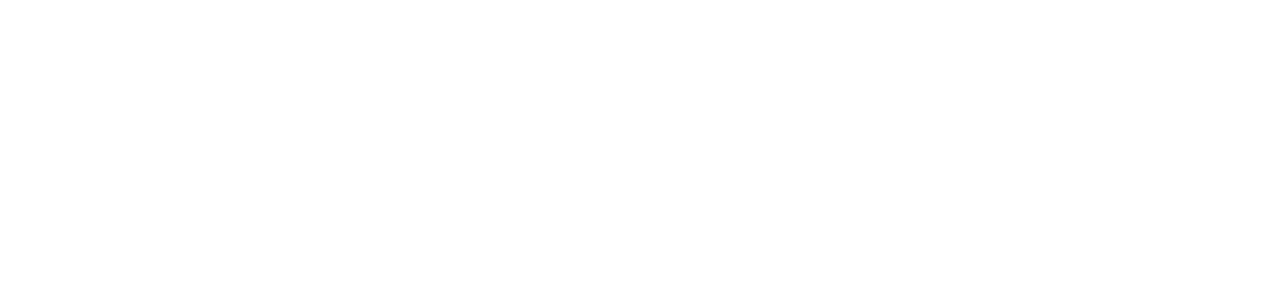
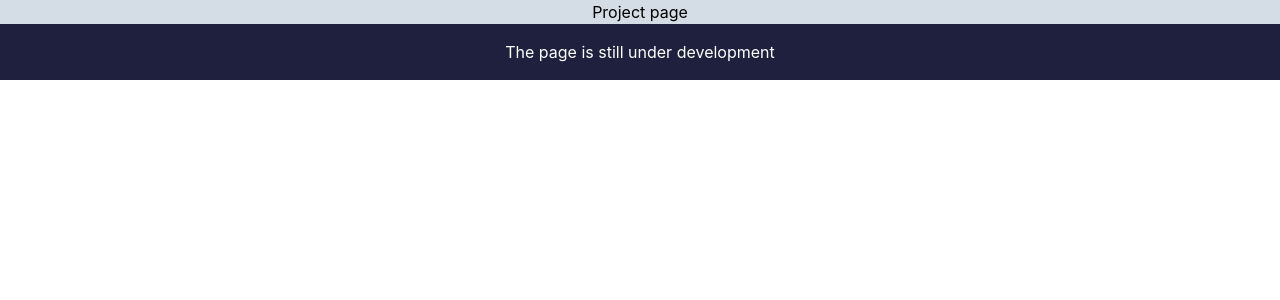
Before and after one commit to vezaadiloviana/portofolio, a React (Create React App) app: page /project in a window 1280 px wide. Before the commit this address had no page. Shown: the top 300 px of the page. Built offline with nearby package versions, Linux system fonts and the light colour scheme.

Commit message:
try routing project

```diff
--- a/src/App.js
+++ b/src/App.js
@@ -1,6 +1,7 @@
 import React from 'react';
 import { BrowserRouter as Router, Routes, Route } from 'react-router-dom';
 import Home from './pages/Home';
+import Project from './pages/project';
 
 function App() {
   return (
@@ -8,6 +9,7 @@
       <Routes>
         <Route path="/" element={<Home />} />
         <Route path="/portofolio" element={<Home />} />
+        <Route path="/project" element={<Project />} />
       </Routes>
     </Router>
   );
--- a/src/pages/Home/index.js
+++ b/src/pages/Home/index.js
@@ -12,7 +12,8 @@
             <About />
         </div>
         <footer className="bg-primaryBlue text-white text-base w-full max-w-[1600px] text-center px-10 py-4" >
-          The page is still under development
+          The page is still under development <br/>
+          © 2024 Veza Adiloviana
         </footer>
     </div>
   )
--- /dev/null
+++ b/src/pages/project/index.js
@@ -0,0 +1,16 @@
+import React from 'react'
+
+function Project() {
+  return (
+    <div className='bg-lightMode dark:bg-darkMode'>
+      <div className='text-center'>
+        Project page
+      </div>
+      <footer className="bg-primaryBlue text-white text-base w-full max-w-[1600px] text-center px-10 py-4" >
+        The page is still under development
+      </footer>
+    </div>
+  )
+}
+
+export default Project
```
